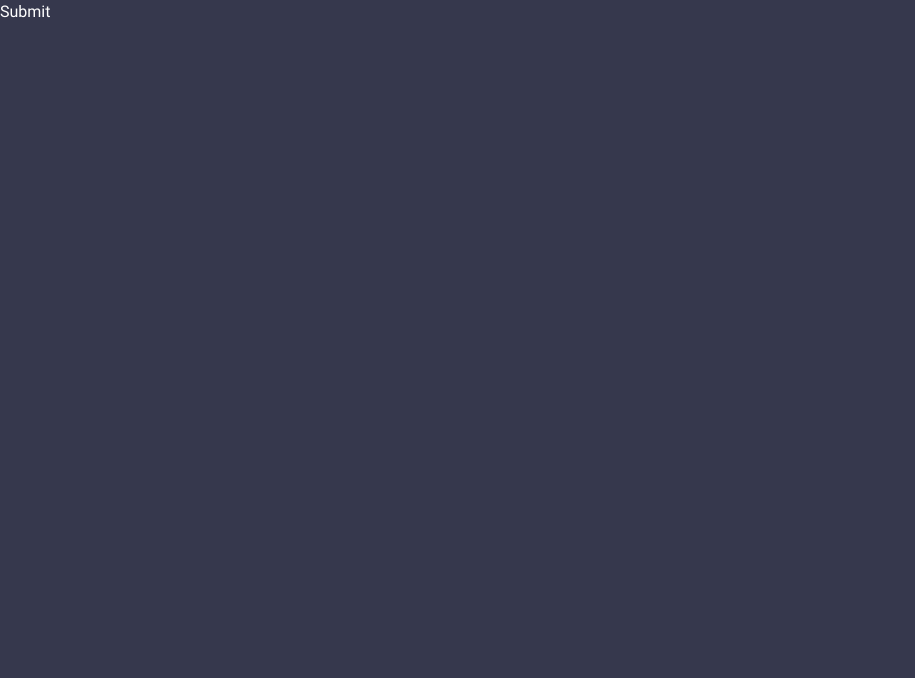
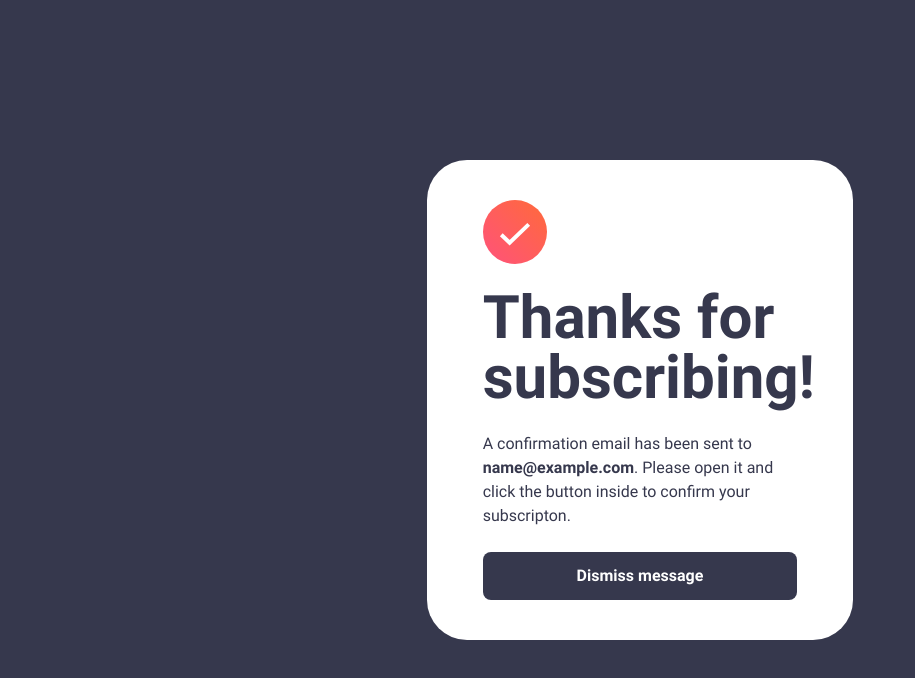
Before and after one commit to OmarKnows/newsletter, a React (Vite) app: page / in a window 1280 px wide. Both pictures are taken after typing "name@example.com" into the empty fields and a click on the button "Subscribe to monthly newsletter". Shown: the top 678 px of the page, without its empty margins (0-915 px from the left). Built offline with nearby package versions, Linux system fonts and the light colour scheme.

Commit message:
removed button component and applied contextapi for global state

```diff
--- a/src/App.tsx
+++ b/src/App.tsx
@@ -1,14 +1,11 @@
-import { useState } from 'react';
 import Home from './components/Home';
 import Submit from './components/Submit';
+import { useAppContext } from './context/appContextProvider';
 
 const App = () => {
-	const [submit, setSubmit] = useState(false);
-	const handleSubmit = (data: unknown) => {
-		console.log(data);
-		setSubmit(!submit);
-	};
-	return !submit ? <Home submit={handleSubmit} /> : <Submit />;
+	const { submit } = useAppContext();
+
+	return !submit ? <Home /> : <Submit />;
 };
 
 export default App;
--- a/src/components/Button.tsx
+++ /dev/null
@@ -1,19 +0,0 @@
-import React from 'react';
-
-interface IButtonProps {
-	text: string;
-	type: string;
-}
-
-const Button: React.FC<IButtonProps> = ({ text }) => {
-	return (
-		<button
-			type='submit'
-			className='bg-midnight text-white rounded-lg p-3 duration-300 ease-in-out font-bold hover:bg-gradient-to-r from-grad1 to-grad2 transition '
-		>
-			{text}
-		</button>
-	);
-};
-
-export default Button;
--- a/src/components/Home.tsx
+++ b/src/components/Home.tsx
@@ -2,22 +2,25 @@ import React from 'react';
 import { useForm } from 'react-hook-form';
 import img from '../assets/images/illustration-sign-up-desktop.svg';
 import { cn } from '../utils';
-import Button from './Button';
-
-interface IHomeProps {
-	submit: (data: unknown) => void;
-}
+import { useAppContext } from '../context/appContextProvider';
 
 type Inputs = {
 	email: string;
 };
 
-const Home: React.FC<IHomeProps> = ({ submit }) => {
+const Home: React.FC = () => {
+	const { setSubmit, setEmail } = useAppContext();
 	const {
 		register,
 		handleSubmit,
 		formState: { errors },
 	} = useForm<Inputs>();
+
+	const submitHandler = (data: { email: string }) => {
+		setEmail(data.email);
+		setSubmit(true);
+	};
+
 	return (
 		<div className='bg-white m-auto justify-between mt-28 w-2/3 flex rounded-[2.5rem] p-5 items-center text'>
 			<div className='p-12'>
@@ -32,7 +35,7 @@ const Home: React.FC<IHomeProps> = ({ submit }) => {
 						<li>And much more!</li>
 					</ul>
 				</div>
-				<form onSubmit={handleSubmit(submit)}>
+				<form onSubmit={handleSubmit(submitHandler)}>
 					<div className='flex flex-col'>
 						<div className='flex justify-between'>
 							<label className='font-bold'>Email Address</label>
@@ -52,7 +55,12 @@ const Home: React.FC<IHomeProps> = ({ submit }) => {
 								},
 							})}
 						/>
-						<Button text='Subscribe to monthly newsletter' type='submit' />
+						<button
+							type='submit'
+							className='w-full bg-midnight text-white rounded-lg p-3 duration-300 ease-in-out font-bold hover:bg-gradient-to-r from-grad1 to-grad2 transition '
+						>
+							Subscribe to monthly newsletter
+						</button>
 					</div>
 				</form>
 			</div>
--- a/src/components/Submit.tsx
+++ b/src/components/Submit.tsx
@@ -1,5 +1,24 @@
+import img from '../assets/images/icon-success.svg';
+import { useAppContext } from '../context/appContextProvider';
+
 const Submit = () => {
-	return <div className='text-white'>Submit</div>;
+	const { setSubmit, email } = useAppContext();
+	return (
+		<div className='bg-white m-auto justify-between mt-40 w-1/3 rounded-[2.5rem] py-10 px-14 items-center text'>
+			<img src={img} />
+			<p className='text-6xl my-6 font-bold'>Thanks for subscribing!</p>
+			<p className='mb-6'>
+				A confirmation email has been sent to <strong>{email}</strong>. Please open it and click the button inside to
+				confirm your subscripton.
+			</p>
+			<button
+				onClick={() => setSubmit(false)}
+				className='w-full bg-midnight text-white rounded-lg p-3 duration-300 ease-in-out font-bold hover:bg-gradient-to-r from-grad1 to-grad2 transition '
+			>
+				Dismiss message
+			</button>
+		</div>
+	);
 };
 
 export default Submit;
--- /dev/null
+++ b/src/context/appContextProvider.tsx
@@ -0,0 +1,29 @@
+import React, { createContext, useContext, useState, ReactNode } from 'react';
+
+interface AppContextType {
+	submit: boolean;
+	email: string;
+	setSubmit: (submit: boolean) => void;
+	setEmail: (email: string) => void;
+}
+
+const AppContext = createContext<AppContextType | undefined>(undefined);
+
+export const useAppContext = () => {
+	const context = useContext(AppContext);
+	if (!context) {
+		throw new Error('useAppContext must be used within an AppContextProvider');
+	}
+	return context;
+};
+
+interface ProviderProps {
+	children: ReactNode;
+}
+
+export const AppContextProvider: React.FC<ProviderProps> = ({ children }) => {
+	const [submit, setSubmit] = useState(false);
+	const [email, setEmail] = useState('');
+
+	return <AppContext.Provider value={{ submit, email, setSubmit, setEmail }}>{children}</AppContext.Provider>;
+};
--- a/src/main.tsx
+++ b/src/main.tsx
@@ -1,10 +1,13 @@
-import React from 'react'
-import ReactDOM from 'react-dom/client'
-import App from './App.tsx'
-import './index.css'
+import React from 'react';
+import ReactDOM from 'react-dom/client';
+import App from './App.tsx';
+import './index.css';
+import { AppContextProvider } from './context/appContextProvider.tsx';
 
 ReactDOM.createRoot(document.getElementById('root')!).render(
-  <React.StrictMode>
-    <App />
-  </React.StrictMode>,
-)
+	<React.StrictMode>
+		<AppContextProvider>
+			<App />
+		</AppContextProvider>
+	</React.StrictMode>
+);
```
